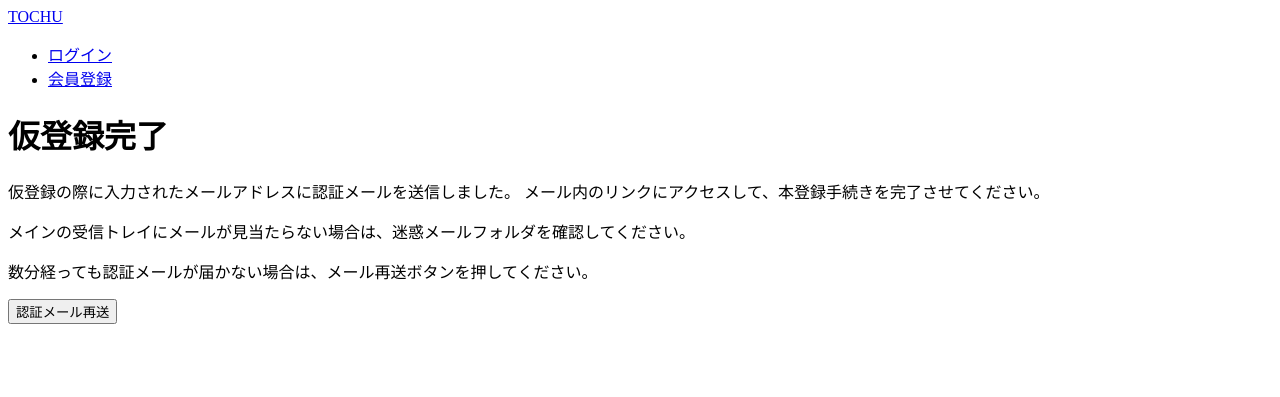
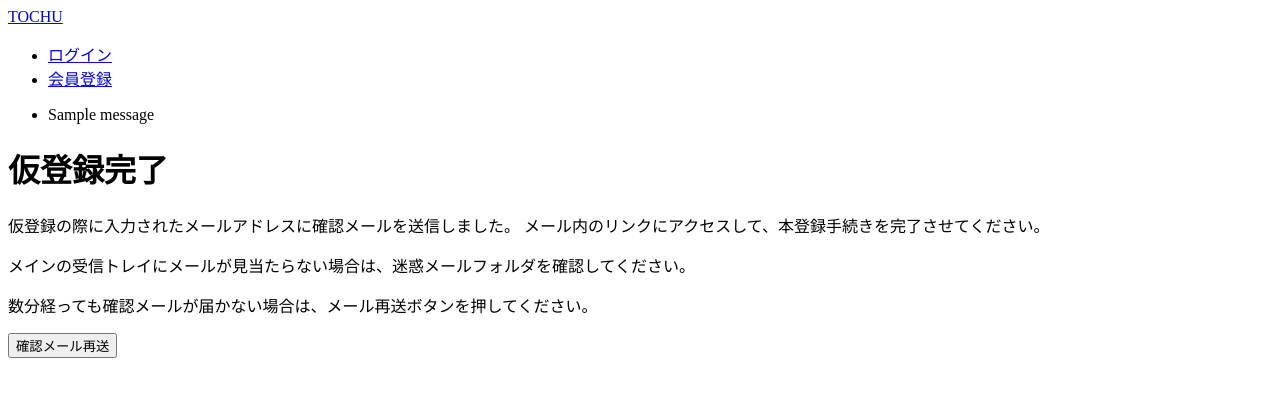
Before and after one commit to camille12u/tochu, a Django app: template src/templates/account/verification_sent.html in a window 1280 px wide. Shown: the top 397 px of the page. Run offline with Django 5.2, Linux system fonts and the light colour scheme; the template is opened without the code that fills it, so the values that code supplies are empty; tables that the repository leaves empty hold one stand-in row (values such as "Sample post"); one stand-in notice (Sample message) is shown.

Commit message:
feat: 確認案内画面からのメール再送処理実装、動作完了
- 共通のテンプレートにメッセージを表示する処理を追加
- 確認待ちのユーザーと未確認メールを特定して再送する。
- 連続送信を制限し、送信結果に応じた通知を表示する。
- 再送メールから所有確認を完了し、ログイン後に一覧へ進める。

```diff
--- a/src/templates/account/verification_sent.html
+++ b/src/templates/account/verification_sent.html
@@ -1,15 +1,15 @@
 {% extends "base.html" %}
 
-{% block title %}認証メール送信 メール再送案内{% endblock title %}
+{% block title %}確認メール送信 メール再送案内{% endblock title %}
 
 {% block content %}
 <h1>仮登録完了</h1>
-<p>仮登録の際に入力されたメールアドレスに認証メールを送信しました。
+<p>仮登録の際に入力されたメールアドレスに確認メールを送信しました。
     メール内のリンクにアクセスして、本登録手続きを完了させてください。</p>
 <p>メインの受信トレイにメールが見当たらない場合は、迷惑メールフォルダを確認してください。</p>
-<p>数分経っても認証メールが届かない場合は、メール再送ボタンを押してください。</p>
+<p>数分経っても確認メールが届かない場合は、メール再送ボタンを押してください。</p>
 <form action="{% url 'resend_email' %}" method="POST">
     {% csrf_token %}
-    <button type="submit">認証メール再送</button>
+    <button type="submit">確認メール再送</button>
 </form>
 {% endblock content %}
--- a/src/templates/base.html
+++ b/src/templates/base.html
@@ -1,10 +1,12 @@
 <!DOCTYPE html>
 <html lang="ja">
+
 <head>
     <meta charset="UTF-8">
     <meta name="viewport" content="width=device-width, initial-scale=1.0">
     <title>TOCHU {% block title %}{% endblock title %}</title>
 </head>
+
 <body>
     <header>
         <nav>
@@ -18,13 +20,22 @@
                 <li><a href="{% url 'account_signup' %}">会員登録</a></li>
                 {% endif %}
             </ul>
+        </nav>
+        {% if messages %}
+            <ul>
+            {% for message in messages %}
+                <li>{{ message }}</li>
+            {% endfor %}
+            </ul>
+        {% endif %}
+    </header>
 
-        </nav>
-    </header>
     <main>
         {% block content %}
         {% endblock content %}
     </main>
+
     <footer></footer>
 </body>
+
 </html>
```
Also changed, not shown: src/accounts/views.py (+32 -5 lines).
